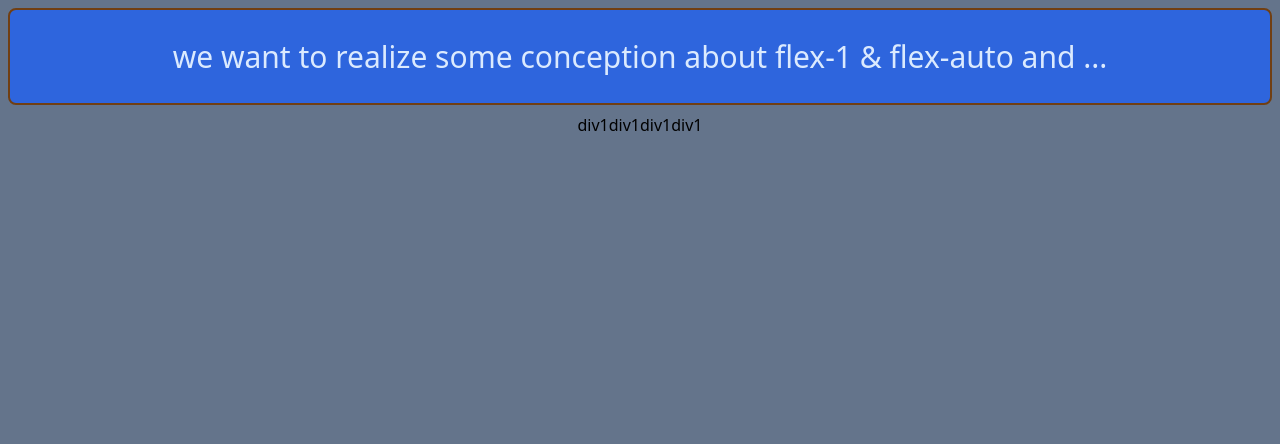
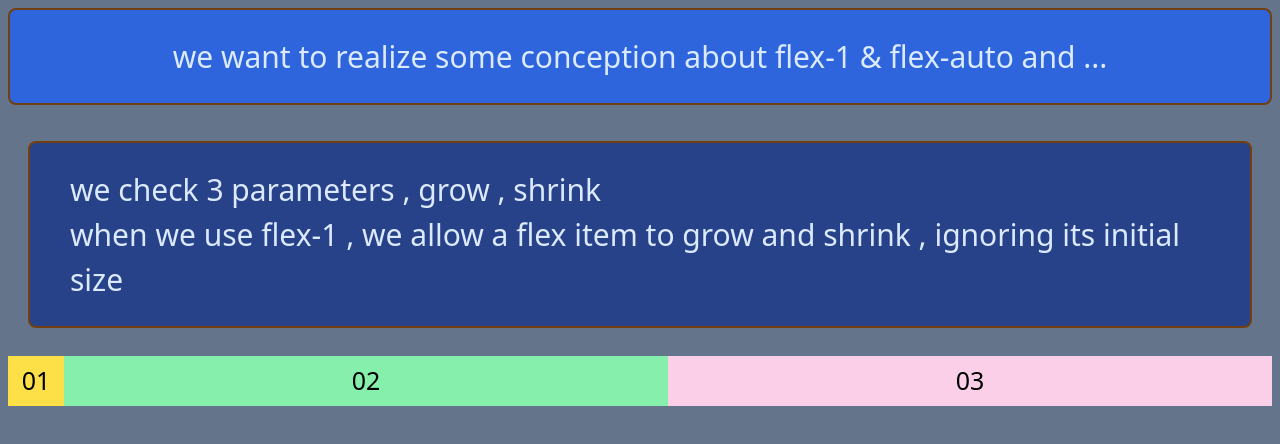
Before and after one commit to mostafa1350/01_Flex_Grid_Concept, a React (Vite) app in the folder flex-grid-concept/: page / in a window 1280 px wide. Shown: the top 444 px of the page. Built offline with nearby package versions, Linux system fonts and the light colour scheme.

Commit message:
update flex size and continue

```diff
--- a/flex-grid-concept/src/Flexsize.jsx
+++ b/flex-grid-concept/src/Flexsize.jsx
@@ -6,16 +6,25 @@ const Flexsize = () => {
         <h1 className='flex justify-center items-center m-2 bg-blue-600/85 rounded-lg border-yellow-900 dark:border-green-200 border-[2px] text-blue-100 dark:bg-yellow-50/50 text-[30px] px-10 py-6'>
              we want to realize some conception about flex-1 & flex-auto and ...
         </h1>
+        <h1 className='flex justify-center items-center m-7 bg-blue-900/85 rounded-lg border-yellow-900 dark:border-green-200 border-[2px] text-blue-100 dark:bg-yellow-50/50 text-[30px] px-10 py-6'>
+             we check 3 parameters , grow , shrink <br/>
+             when we use flex-1 , we allow a flex item to grow and shrink ,  ignoring its initial size
+        </h1>
 
-        <div className='flex justify-center items-center'>
-            <div>div1</div>
-            <div>div1</div>
-            <div>div1</div>
-            <div>div1</div>
+          <div className='flex justify-center items-center text-[25px]'>
+              <div class="flex h-[50px] ml-2 flex-none w-14 bg-yellow-300 justify-center items-center">
+                  01
+              </div>
+              <div class="flex h-[50px] flex-1 w-64 bg-green-300 justify-center items-center">
+                  02
+              </div>
+              <div class="flex h-[50px] mr-2 flex-1 w-32 bg-pink-200 justify-center items-center">
+                  03
+              </div>
 
-        </div>
+          </div>
 
-    </div>
+      </div>
   )
 }
 
```
